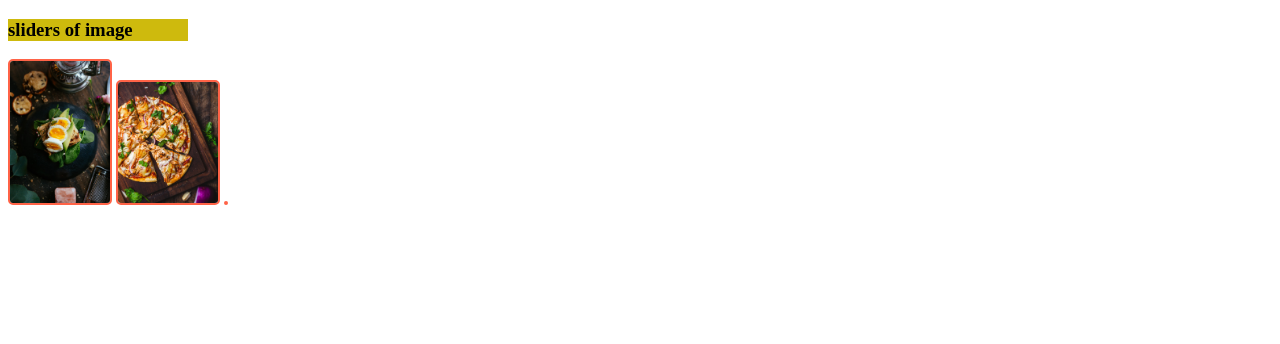
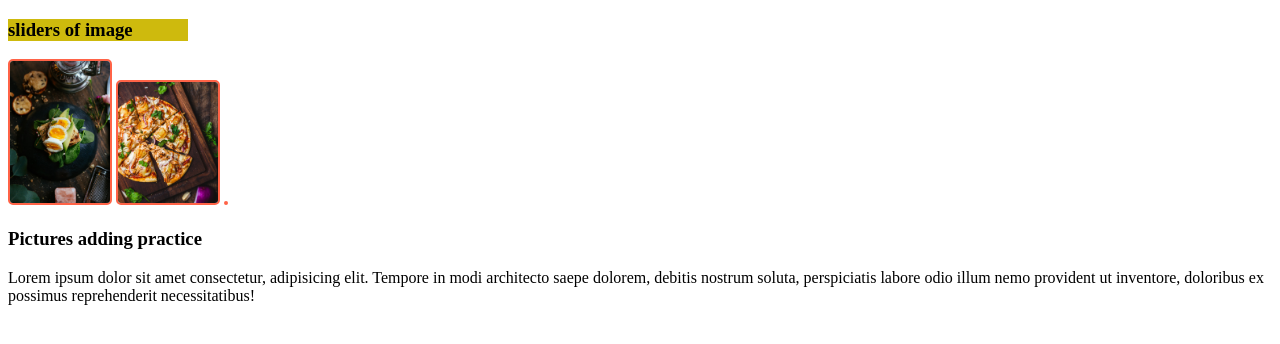
Before and after one commit to meraj974/my-fourth-repo, a plain HTML site: page index.html in a window 1280 px wide. Drawn offline with Linux system fonts and the light colour scheme.

Commit message:
added div

```diff
--- a/index.html
+++ b/index.html
@@ -12,5 +12,9 @@
     <img src="images/eggs.avif" alt="">
     <img src="images/pizza.avif" alt="">
     <img src="images/vegetables.avif" alt="">
+    <div class="lorem">
+        <h3> Pictures adding practice</h3>
+        <p> Lorem ipsum dolor sit amet consectetur, adipisicing elit. Tempore in modi architecto saepe dolorem, debitis nostrum soluta, perspiciatis labore odio illum nemo provident ut inventore, doloribus ex possimus reprehenderit necessitatibus!</p>
+    </div>
 </body>
 </html>
--- a/style/sliders.css
+++ b/style/sliders.css
@@ -10,3 +10,6 @@ img {
     width: 180px;
     box-shadow: 20px;
 }
+.lorem{
+
+}
```
